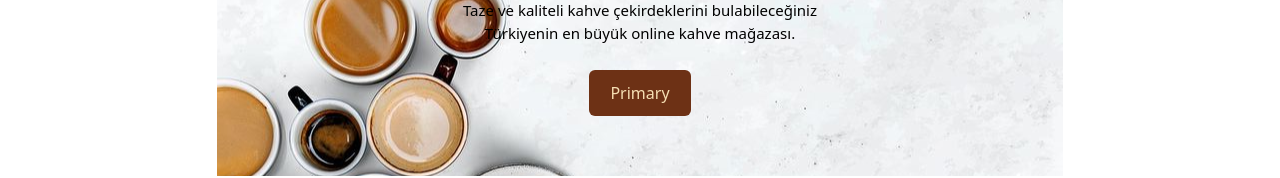
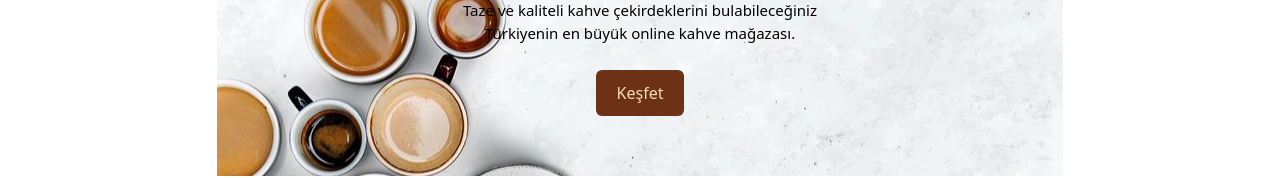
Before and after one commit to aleynakurrtt/coffee-react, a React (Vite) app: page / in a window 1280 px wide. Shown: the part 234-412 px from the top of the page. Built offline with nearby package versions, Linux system fonts and the light colour scheme.

Commit message:
Update hero.jsx

```diff
--- a/src/sections/hero.jsx
+++ b/src/sections/hero.jsx
@@ -7,7 +7,7 @@ function Hero() {
             <div className="container hero text-center">
                 <h1 className='welcome'>HOŞGELDİNİZ</h1>
                 <p className='quality'>Taze ve kaliteli kahve çekirdeklerini bulabileceğiniz <br /> Türkiyenin en büyük online kahve mağazası.</p>
-                <button type="button" class="btn firstButton ">Primary</button>
+                <button type="button" class="btn firstButton ">Keşfet</button>
             </div>
         </>
     )
```
